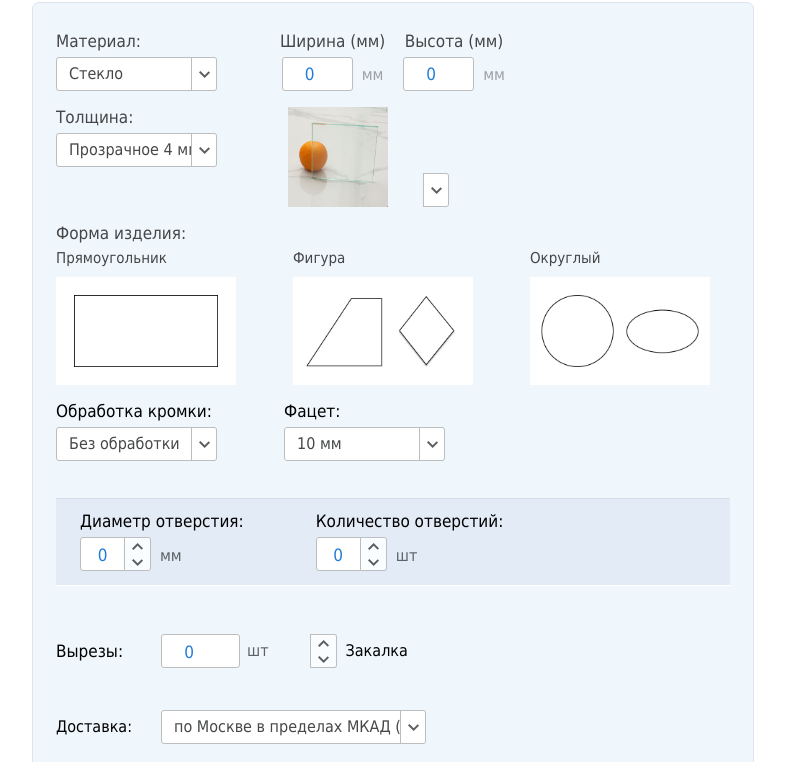
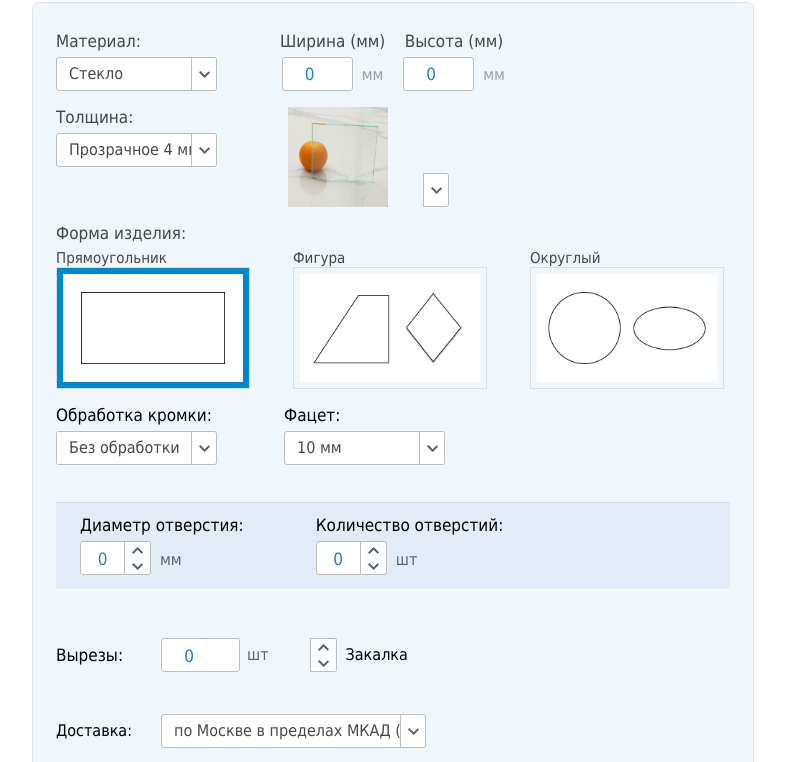
Before and after one commit to Artur-UA/calculator, a plain HTML site: page index.html in a window 1280 px wide. Shown: the part 38-800 px from the top of the page, without its empty margins (257-1042 px from the left). Drawn offline with Linux system fonts and the light colour scheme; a script that the page names is missing; a web font is replaced by a local one.

Commit message:
Add files via upload

```diff
--- a/calc.js
+++ b/calc.js
@@ -9,6 +9,14 @@ $('#material select').change(function () {
     cxxc = '.' + cxxc + ' option:selected';
 });
 
+/* $('.form_izdelia').click(function () {
+    $('.form_izdelia').addClass('active_figure');
+}); */
+
+const figura = document.querySelector('.form_izdelia');
+figura.addEventListener('click', function (e) {
+    console.log('gggg');
+})
 
 function calcTot() {
 
@@ -42,7 +50,7 @@ function calcTot() {
 
     let treatment_price = 0;
 
-    if (treatment == "1") {
+    /*     if (treatment == "1") {
 
             switch (thickness_mm) {
                 case "4":
@@ -100,7 +108,7 @@ function calcTot() {
                     break;
             }
         }
-    console.log(treatment_price);
+        console.log(treatment_price);*/
 
     /*     ОБРАБОТКА  */
 
--- a/glass_calc.css
+++ b/glass_calc.css
@@ -187,7 +187,10 @@ top: 0; left: 52px; content: '';}
 }
 .form_figure{
     width: 200px;
+}
 
+.active_figure {
+    background: #0088cc;
 }
 .form_figure span {
     font-size: 15px;
@@ -196,6 +199,8 @@ top: 0; left: 52px; content: '';}
     padding-top: 10px;
     width: 180px;
     height: auto;
+    padding: 6px;
+    border: 1px solid #dddddd;
 }
 .zakalka_input{
     display: inline!important;
--- a/index.html
+++ b/index.html
@@ -195,17 +195,17 @@ $(function(){
             <div class="g_title figure_blok">Форма изделия:</div>
             <div class="figure_blok" >
 
-              <div class="form_figure">
+              <div class="form_figure ">
                 <span>Прямоугольник</span>
-                <img class="form_izdelia" src="./img/kvadrat.png" alt="">
+                <img value="1" class="form_izdelia active_figure" src="./img/kvadrat.png" alt="">
               </div>
               <div class="form_figure">
                 <span>Фигура</span>
-                <img class="form_izdelia" src="./img/figura.png" alt="">
+                <img value="2" class="form_izdelia" src="./img/figura.png" alt="">
               </div>
               <div class="form_figure">
                 <span>Округлый</span>
-                <img class="form_izdelia" src="./img/krug.png" alt="">
+                <img value="3" class="form_izdelia" src="./img/krug.png" alt="">
               </div>
 
             </div>
```
Lines whose indentation alone changed are shown as unchanged.
